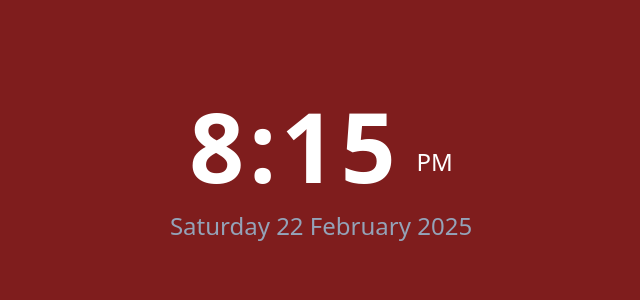
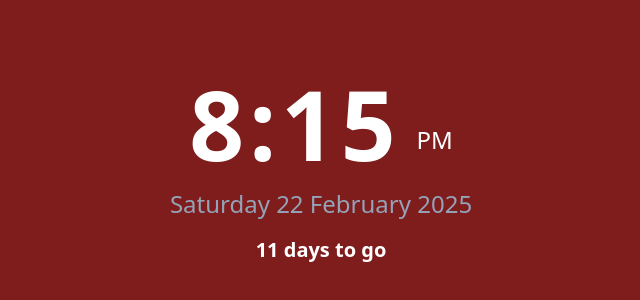
Before and after one commit to TamDenholm/clock, a plain HTML site: page index.html in a window 1280 px wide. Shown: the part 230-530 px from the top of the page, without its empty margins (319-959 px from the left). Drawn offline with nearby package versions, Linux system fonts and the light colour scheme.

Commit message:
added days to go countdown

```diff
--- a/index.html
+++ b/index.html
@@ -13,6 +13,7 @@
             <div id="ampm" class="text-white text-2xl ml-4 mt-8"></div>
         </div>
         <div id="date" class="text-slate-400 text-2xl mt-4"></div>
+        <div id="countdown" class="text-white text-xl mt-4 font-semibold"></div>
     </div>
 
     <script>
@@ -22,6 +23,7 @@
             const ampmElement = document.getElementById('ampm');
             const dateElement = document.getElementById('date');
             const backgroundElement = document.getElementById('background');
+            const countdownElement = document.getElementById('countdown');
 
             // Format time in 12-hour format
             let hours = now.getHours();
@@ -42,9 +44,15 @@
             const options = { weekday: 'long', year: 'numeric', month: 'long', day: 'numeric' };
             const dateString = now.toLocaleDateString('en-GB', options);
 
+            // Calculate days until March 5th, 2025
+            const targetDate = new Date('2025-03-05');
+            const timeDiff = targetDate - now;
+            const daysRemaining = Math.ceil(timeDiff / (1000 * 60 * 60 * 24));
+
             timeElement.textContent = `${hours}:${minutes}`;
             ampmElement.textContent = ampm;
             dateElement.textContent = dateString;
+            countdownElement.textContent = `${daysRemaining} days to go`;
         }
 
         // Update clock immediately and then every second
```
